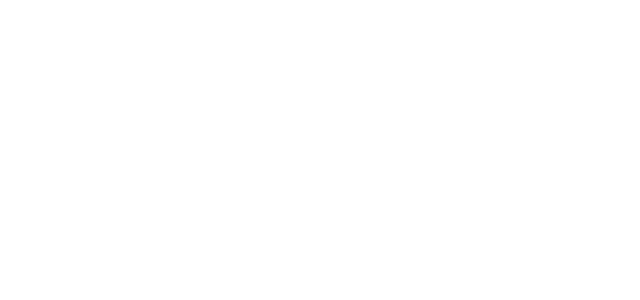
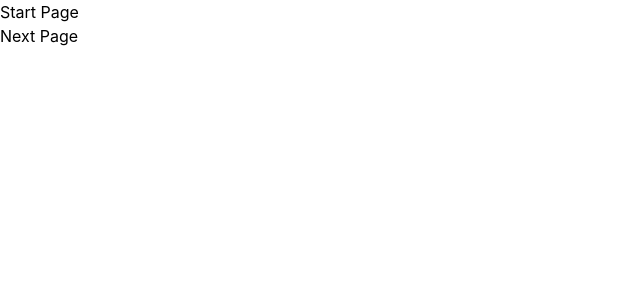
Before and after one commit to Jean-LC/memory-game-jeanette, a React (Vite) app: page / in a window 1280 px wide. Shown: the top 300 px of the page, without its empty margins (0-640 px from the left). Built offline with nearby package versions, Linux system fonts and the light colour scheme.

Commit message:
configures pagination logic

```diff
--- a/src/App.tsx
+++ b/src/App.tsx
@@ -1,10 +1,23 @@
+import { useState } from "react";
+import { FinishPage } from "./pages/FinishPage";
+import { GamePage } from "./pages/GamePage";
+import { StartPage } from "./pages/StartPage";
 
 function App() {
+  const [pagination, setPagination] = useState<"start" | "game" | "finish">(
+    "start",
+  );
 
-  return (
-    <>
-    </>
-  )
+  switch (pagination) {
+    case "start":
+      return <StartPage changePagination={setPagination} />;
+    case "game":
+      return <GamePage changePagination={setPagination} />;
+    case "finish":
+      return <FinishPage changePagination={setPagination} />;
+    default:
+      return <StartPage changePagination={setPagination} />;
+  }
 }
 
-export default App
+export default App;
--- /dev/null
+++ b/src/pages/FinishPage.tsx
@@ -0,0 +1,12 @@
+interface Props {
+  changePagination: (newPage: "start" | "game" | "finish") => void;
+}
+
+export const FinishPage = ({ changePagination }: Props) => {
+  return (
+    <>
+      <p>Finish Page</p>
+      <button onClick={() => changePagination("start")}>Next Page</button>
+    </>
+  );
+};
--- /dev/null
+++ b/src/pages/GamePage.tsx
@@ -0,0 +1,12 @@
+interface Props {
+  changePagination: (newPage: "start" | "game" | "finish") => void;
+}
+
+export const GamePage = ({ changePagination }: Props) => {
+  return (
+    <>
+      <p>Game Page</p>
+      <button onClick={() => changePagination("finish")}>Next Page</button>
+    </>
+  );
+};
--- /dev/null
+++ b/src/pages/StartPage.tsx
@@ -0,0 +1,12 @@
+interface Props {
+  changePagination: (newPage: "start" | "game" | "finish") => void;
+}
+
+export const StartPage = ({ changePagination }: Props) => {
+  return (
+    <>
+      <p>Start Page</p>
+      <button onClick={() => changePagination("game")}>Next Page</button>
+    </>
+  );
+};
```
